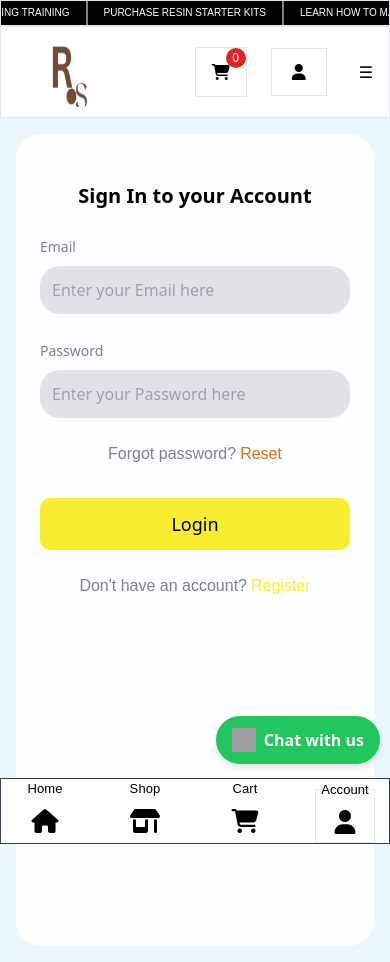
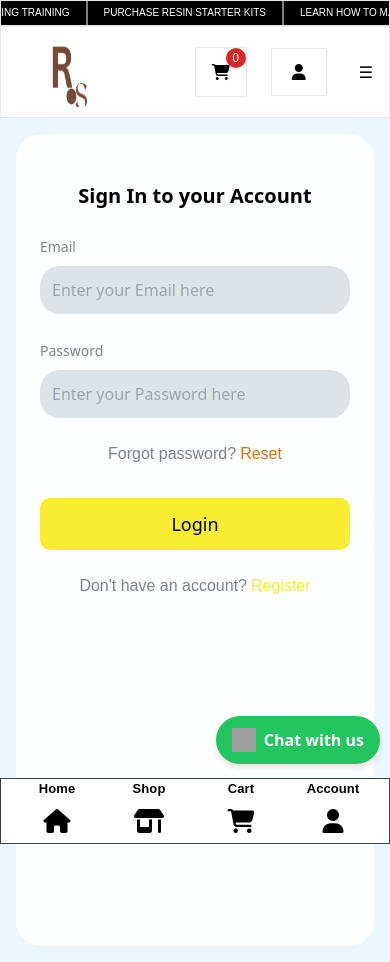
Before and after one commit to Azeezfasasi/resin-website, a React (Vite) app: page /#/login in a window 390 px wide. Built offline with nearby package versions, Linux system fonts and the light colour scheme; no server answers; grey boxes are pictures that could not be loaded.

Commit message:
updated mobile nav

```diff
--- a/src/assets/components/home-components/MobileFooter.jsx
+++ b/src/assets/components/home-components/MobileFooter.jsx
@@ -1,19 +1,15 @@
 import React from 'react';
-import magnifier from '../../images/magnifier.svg';
 import { Link } from 'react-router-dom';
-import home from '../../images/home.png';
-import shop from '../../images/shop.png';
-import carticon from '../../images/cart.png';
 
 
 function MobileFooter() {
   return (
     <>
     <div className="h-[fit-content] fixed bottom-0 z-50 bg-white w-full flex flex-row justify-between items-center md:hidden border border-solid border-gray-700">
-        <div className="bg-[#ffffff] w-[100%] h-[fit-cntent] flex flex-row items-center justify-center gap-10 pt-[10px]">
+        <div className="bg-[#ffffff] w-[100%] h-[fit-cntent] flex flex-row items-center justify-center gap-8 pt-[10px]">
             <Link to ="/" className="w-[60px] h-[54px] flex flex-col items-center">
                 <div
-                className="text-[body-text] text-center font-['YuGothicUi-Light',_sans-serif] text-[13px] font-light"
+                className="text-[body-text] text-center font-['YuGothicUi-Light',_sans-serif] text-[13px] font-semibold"
                 style={{ letterSpacing: "0.1px", translate: "0 -50%" }}
                 >
                 Home
@@ -24,7 +20,7 @@ function MobileFooter() {
             </Link>
             <Link to="/app/shop" className="w-[60px] h-[54px] flex flex-col items-center">
                 <div
-                className="text-body-text text-center font-['YuGothicUi-Light',_sans-serif] text-[13px] font-light"
+                className="text-body-text text-center font-['YuGothicUi-Light',_sans-serif] text-[13px] font-semibold"
                 style={{ letterSpacing: "0.1px", translate: "0 -50%" }}
                 >
                 Shop
@@ -35,7 +31,7 @@ function MobileFooter() {
             </Link>
             <Link to="/app/cart" className="w-[60px] h-[54px] flex flex-col items-center">
                 <div
-                className="text-active-color-1 text-center font-['YuGothicUi-Light',_sans-serif] text-[13px] font-light"
+                className="text-active-color-1 text-center font-['YuGothicUi-Light',_sans-serif] text-[13px] font-semibold"
                 style={{ letterSpacing: "0.1px", translate: "0 -50%" }}
                 >
                 Cart
@@ -44,9 +40,9 @@ function MobileFooter() {
                     <i className='fa fa-shopping-cart text-[24px]'></i>
                 </div>
             </Link>
-            <Link to="/app/myaccount" className="w-[60px] h-[54px] flex flex-col items-center border">
+            <Link to="/app/myaccount" className="w-[60px] h-[54px] flex flex-col items-center">
                 <div
-                className="text-center font-['YuGothicUi-Light',_sans-serif] text-[13px] font-light"
+                className="text-center font-['YuGothicUi-Light',_sans-serif] text-[13px] font-semibold"
                 style={{ letterSpacing: "0.1px", translate: "0 -50%" }}
                 >
                 Account
```
